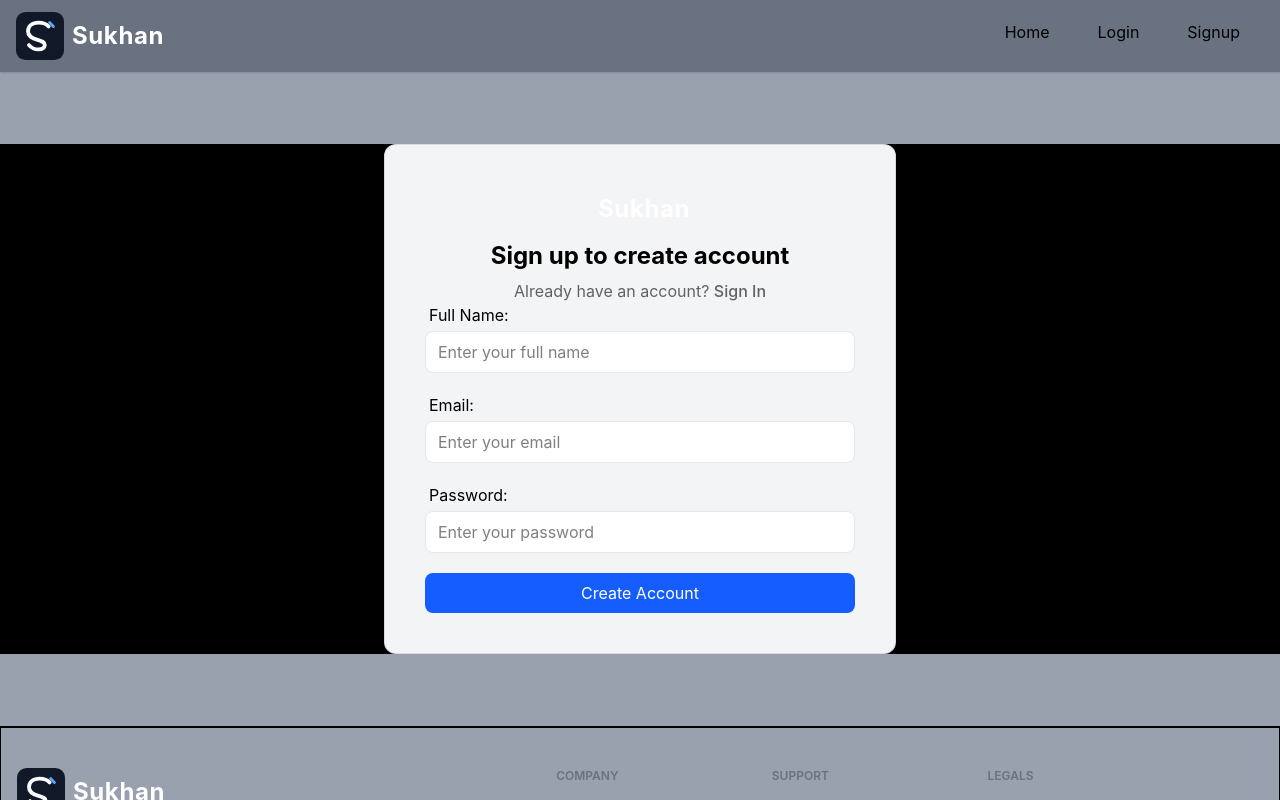
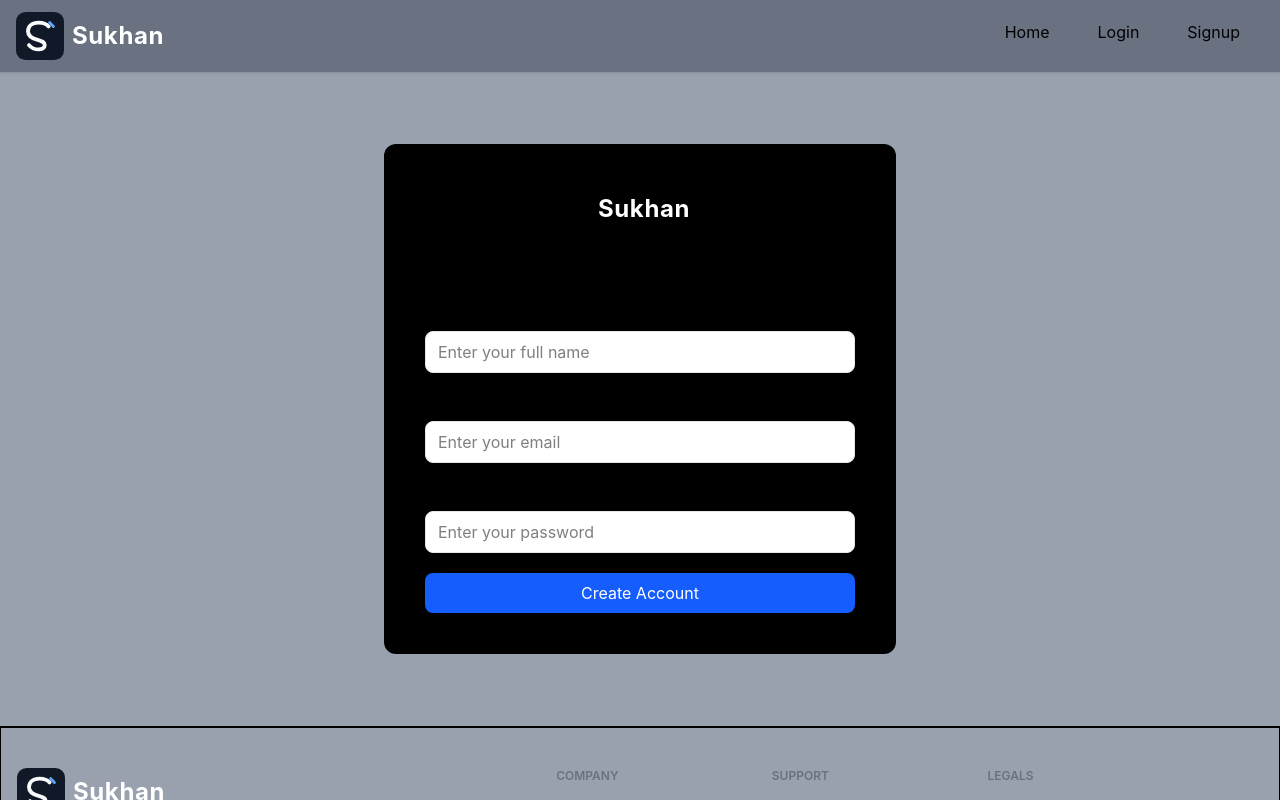
Before and after one commit to Kapoor-Divye/Sukhan, a React (Vite) app: page /signup in a window 1280 px wide. Shown: the top 800 px of the page. Built offline with nearby package versions, Linux system fonts and the light colour scheme; no server answers.

Commit message:
fix login and signup styles

```diff
--- a/src/components/Login.jsx
+++ b/src/components/Login.jsx
@@ -28,9 +28,9 @@
 
   return (
     <div
-    className='flex items-center justify-center w-full mt-10 mb-10 bg-black'
+    className='flex items-center justify-center w-full'
     >
-        <div className={`mx-auto w-full max-w-lg bg-gray-100 rounded-xl p-10 border border-black/10`}>
+        <div className={`mx-auto w-full max-w-lg bg-black rounded-xl p-10 border border-black/10 mt-10 mb-10`}>
         <div className="mb-2 flex justify-center">
                     <span className="inline-block w-full max-w-25">
                         <Logo width="100%" />
--- a/src/components/Signup.jsx
+++ b/src/components/Signup.jsx
@@ -27,8 +27,8 @@
     }
 
   return (
-    <div className="flex items-center justify-center mt-10 mb-10 bg-black w-full">
-            <div className={`mx-auto w-full max-w-lg bg-gray-100 rounded-xl p-10 border border-black/10`}>
+    <div className="flex items-center justify-center">
+            <div className={`mx-auto w-full max-w-lg bg-black rounded-xl p-10 border border-black/10 mt-10 mb-10`}>
             <div className="mb-2 flex justify-center">
                     <span className="inline-block w-full max-w-25">
                         <Logo width="100%" />
```
